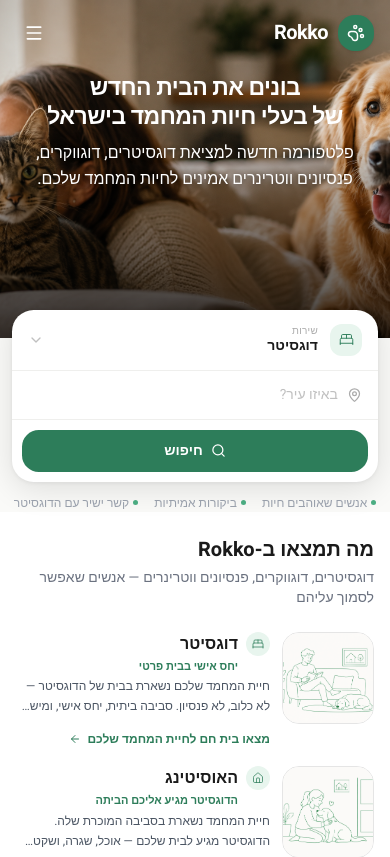
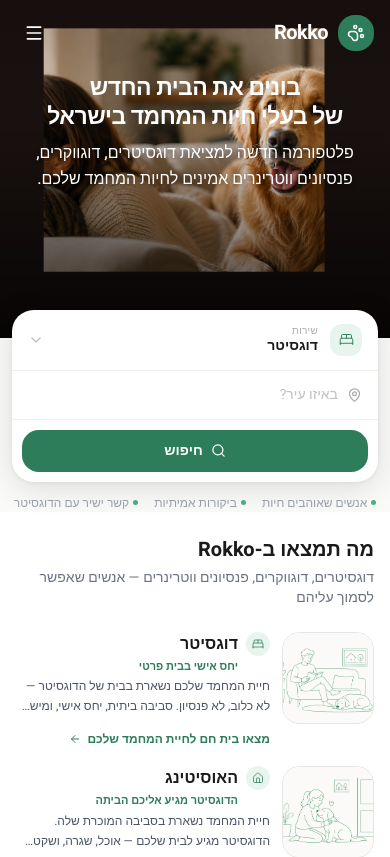
Before and after one commit to yoavgersi-cell/rokko, a Next.js app: page / in a window 390 px wide. Shown: the top 857 px of the page. Built offline with nearby package versions, Linux system fonts and the light colour scheme.

Commit message:
Zoom out mobile hero image to show both cat and dog
Co-Authored-By: Claude Sonnet 4.6 <noreply@anthropic.com>

```diff
--- a/src/components/home/HeroSection.tsx
+++ b/src/components/home/HeroSection.tsx
@@ -143,12 +143,12 @@ export default function HeroSection() {
       <div className="md:hidden">
         {/* Hero image */}
         <section className="relative overflow-hidden" style={{ minHeight: '40vh' }}>
-          <div className="absolute inset-0 z-0">
+          <div className="absolute inset-0 z-0 bg-[#1a1210]">
             <Image
               src="/hero-old.png"
               alt="חיות מחמד מאושרות"
               fill
-              className="object-cover object-[30%_18%]"
+              className="object-cover scale-[0.72] origin-[40%_30%]"
               priority
               sizes="100vw"
             />
```
